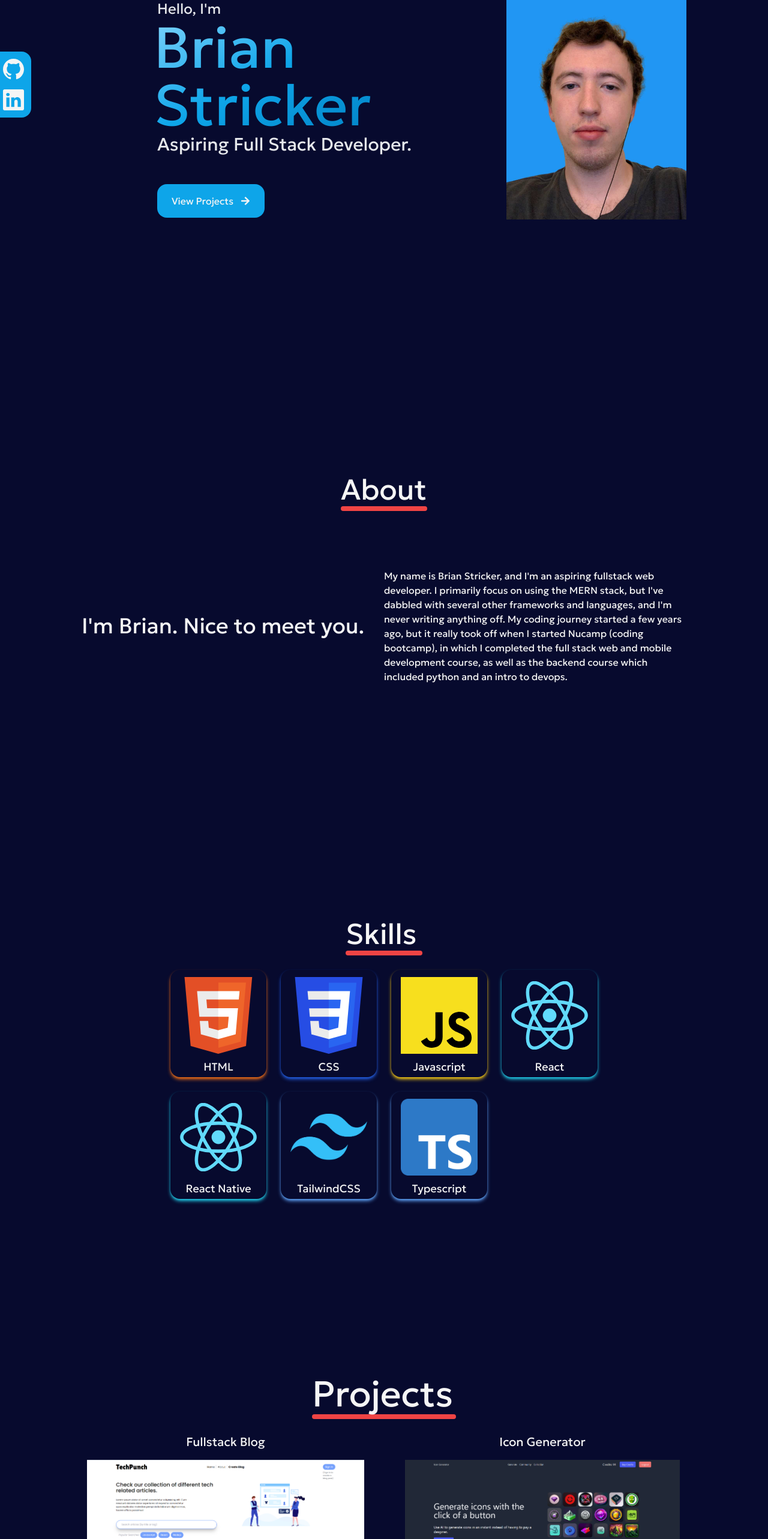
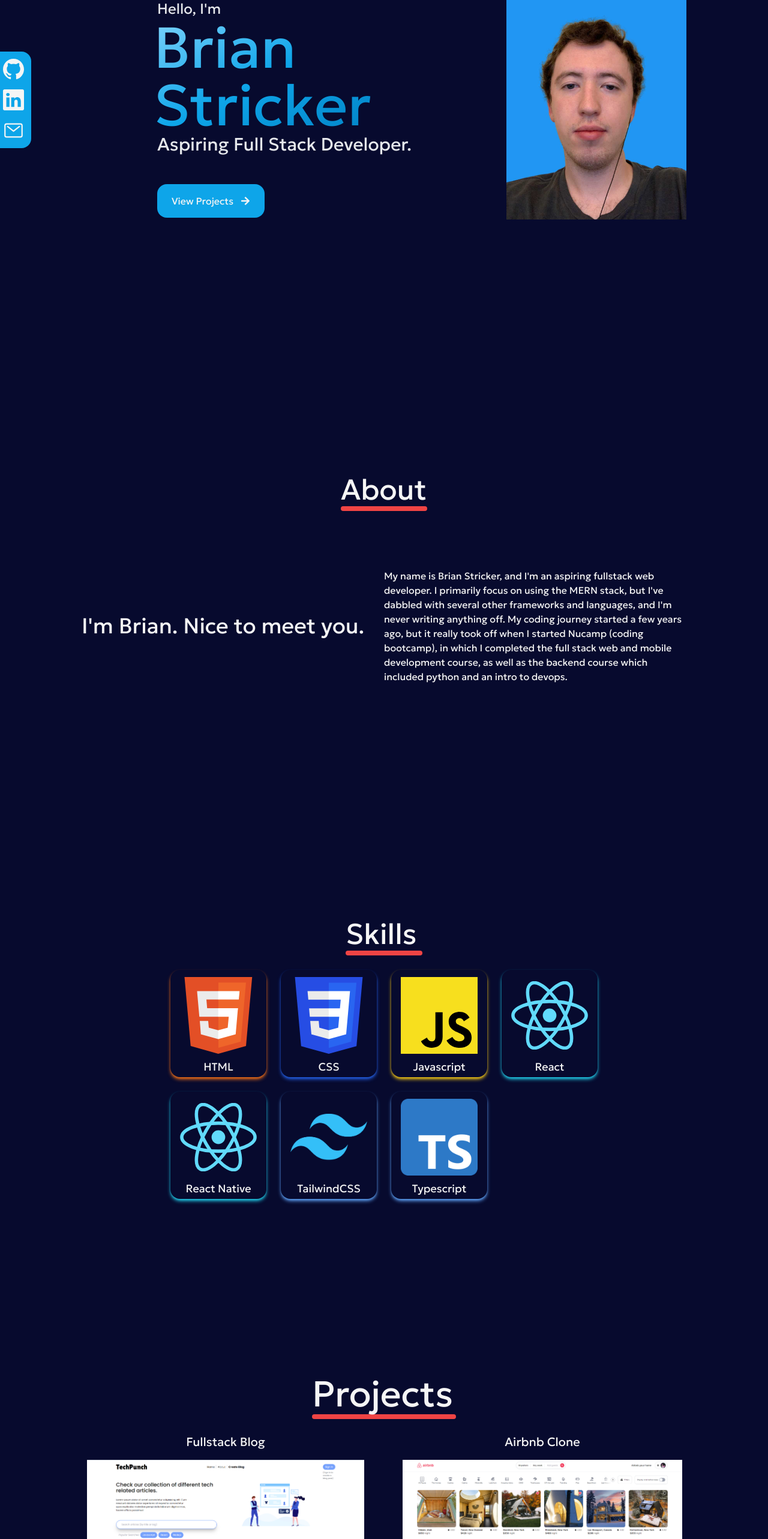
Before and after one commit to brianmstricker/portfolio-v3, a React (Vite) app: page /home in a window 1280 px wide. Shown: the part 234-2800 px from the top of the page at 60% size. Built offline with nearby package versions, Linux system fonts and the light colour scheme.

Commit message:
projects updated, added mail to sidebar

```diff
--- a/src/components/Sidebar.jsx
+++ b/src/components/Sidebar.jsx
@@ -1,4 +1,5 @@
 import { BsGithub, BsLinkedin } from "react-icons/bs";
+import { IoMailOutline } from "react-icons/io5";
 
 const links = [
  {
@@ -10,6 +11,11 @@ const links = [
   name: "LinkedIn",
   icon: <BsLinkedin size={35} />,
   link: "https://www.linkedin.com/in/brian-stricker-a1559b250/",
+ },
+ {
+  name: "Email",
+  icon: <IoMailOutline size={35} />,
+  link: "mailto:brianmstricker@gmail.com",
  },
 ];
 const Sidebar = () => {
--- a/src/sections/Projects.jsx
+++ b/src/sections/Projects.jsx
@@ -1,5 +1,6 @@
 import icongen from "../assets/images/icon-generator.png";
 import blogimg from "../assets/images/myblog.png";
+import airbnbclone from "../assets/images/airbnb-clone.png";
 import { RiExternalLinkFill, RiGithubFill } from "react-icons/ri";
 
 const images = [
@@ -11,21 +12,16 @@ const images = [
   code: "https://github.com/brianmstricker/blog-app",
  },
  {
+  name: "Airbnb Clone",
+  image: airbnbclone,
+  text: "React, Next.js, Tailwind, Prisma, Typescript",
+ },
+ {
   name: "Icon Generator",
   image: icongen,
   text: "React, T3 Stack(Typescript, Prisma, TRPC)",
   site: "https://icons.brianstricker.com/",
   code: "https://github.com/brianmstricker/icon-generator",
- },
- {
-  name: "Icon Generator2",
-  image: icongen,
-  text: "React, T3 Stack(Typescript, Prisma, TRPC)",
- },
- {
-  name: "Icon Generator3",
-  image: icongen,
-  text: "React, T3 Stack(Typescript, Prisma, TRPC)",
  },
 ];
 const Projects = () => {
@@ -49,6 +45,7 @@ const Projects = () => {
          <div className="flex flex-col justify-between text-lg sm:text-lg lg:text-2xl text-center h-full items-center p-3">
           <h3>This was built using:</h3>
           <p className="text-red-300">{image.text}</p>
+          {image.site && image.code ? (
            <div className="flex gap-4 text-base">
             <div>
              <a
@@ -73,6 +70,9 @@ const Projects = () => {
              </a>
             </div>
            </div>
+          ) : (
+           <div className="text-sm">Work In Progress</div>
+          )}
          </div>
         </div>
        </div>
```
Also changed, not shown: src/assets/images/airbnb-clone.png (added). Lines whose indentation alone changed are shown as unchanged.
